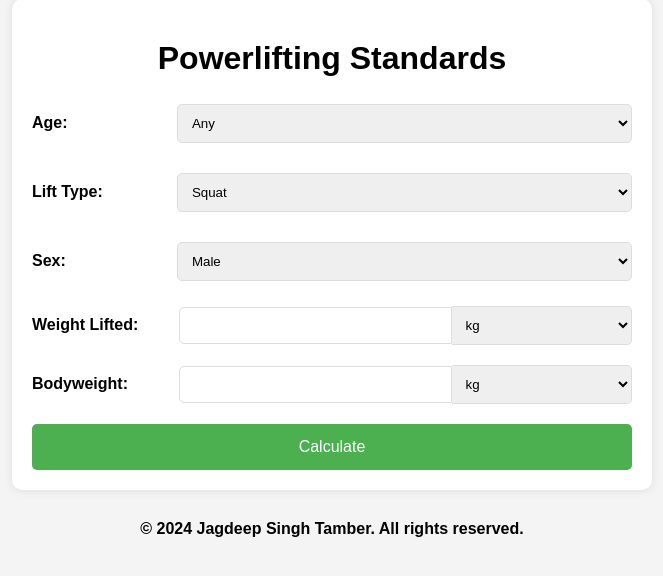
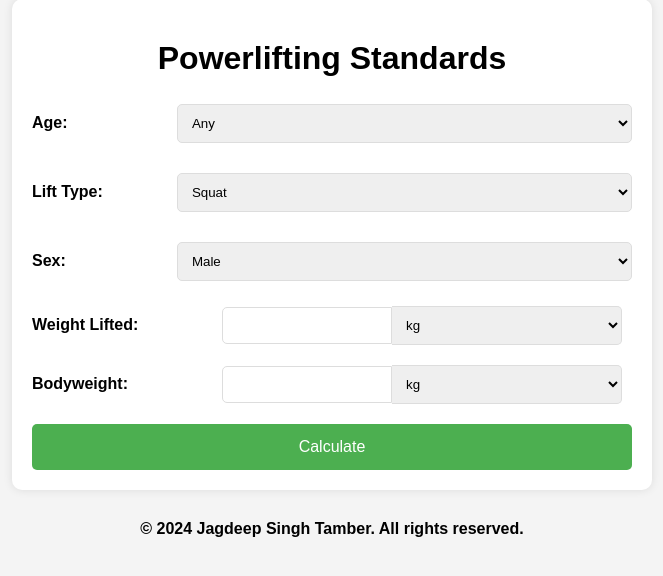
Before and after one commit to jagdeep98/Powerlifting-Standards, a Flask app: page / in a window 1280 px wide. Shown: the part 81-657 px from the top of the page, without its empty margins (308-971 px from the left). Run offline with Flask 3, Linux system fonts and the light colour scheme; parts of the project's set-up code (start-up, migrations or seed data) failed here and were passed over.

Commit message:
Add files via upload

```diff
--- a/static/styles.css
+++ b/static/styles.css
@@ -69,7 +69,7 @@ body {
 
 /* Styling for textboxes (Weight Lifted and Bodyweight) */
 input[type="text"] {
-    width: calc(60% - 10px); /* Adjusted width so input and dropdown touch neatly */
+    width: calc(30% - 10px); /* Adjusted width so input and dropdown touch neatly */
     padding: 10px;
     margin: 0; /* Remove any extra margin */
     border: 1px solid #ddd;
@@ -148,4 +148,5 @@ footer {
     text-align: center;
     margin-top: 20px;
     padding: 10px 0;
+    width: auto;
 }
```
